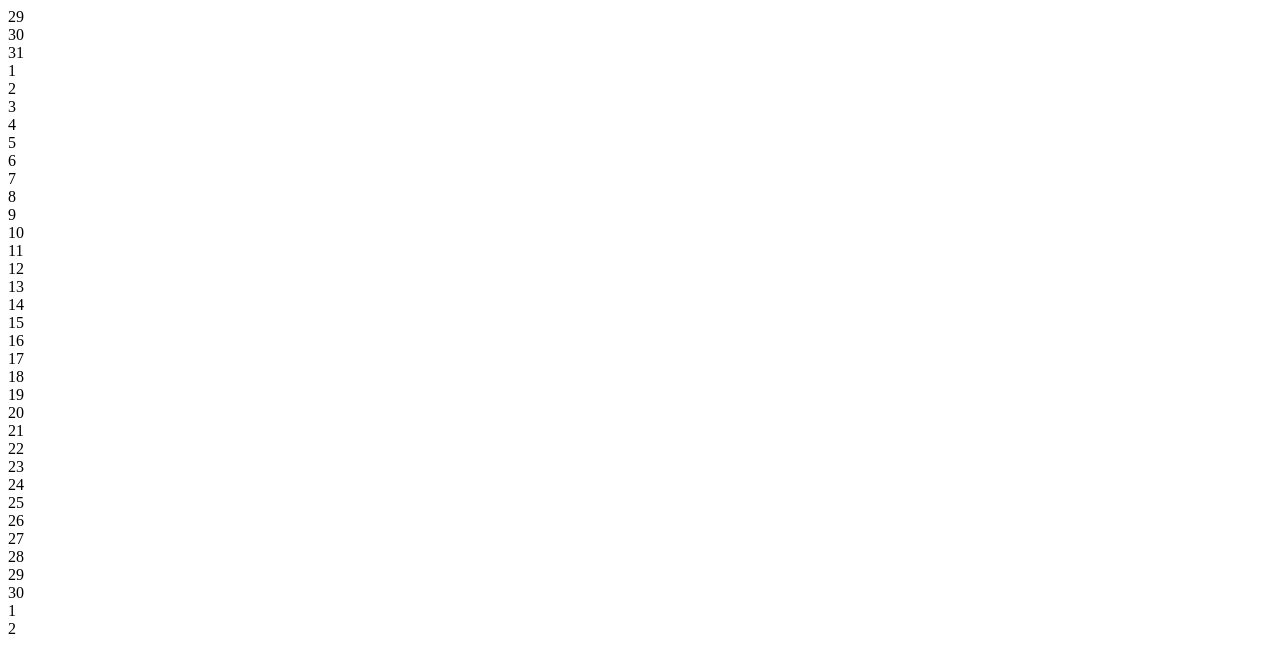
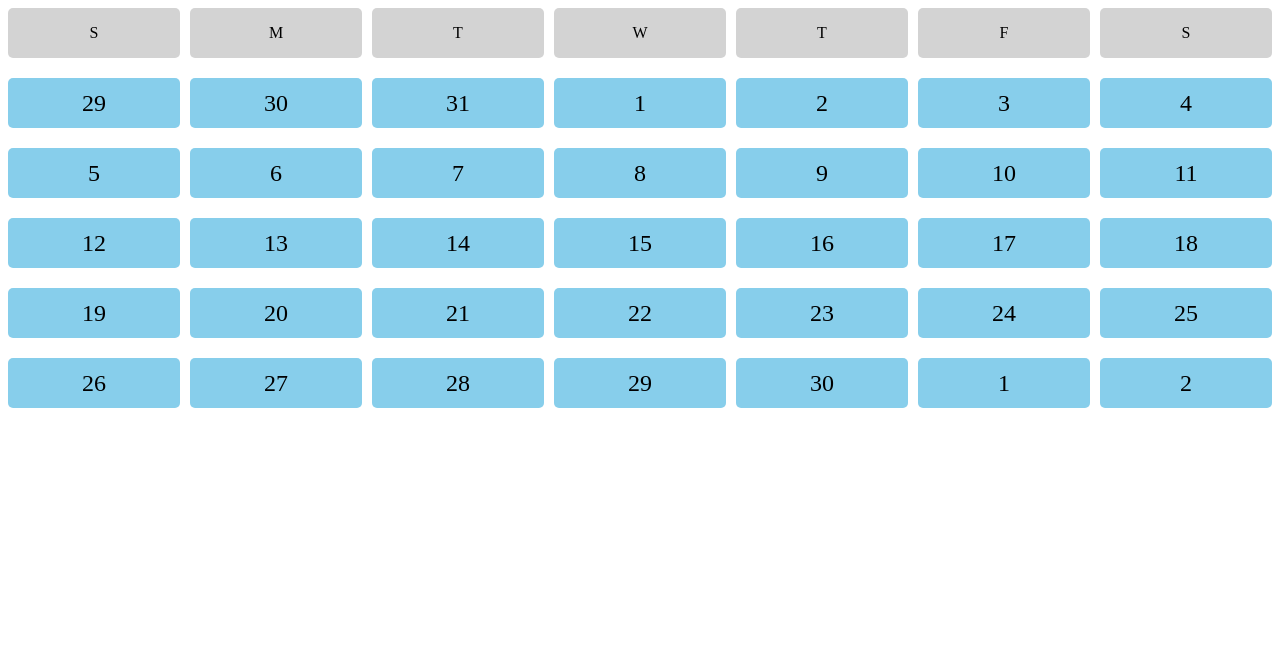
Before and after one commit to Samia123-source/FrontEnd-training-2, a plain HTML site: page calendar.html in a window 1280 px wide. Drawn offline with Linux system fonts and the light colour scheme.

Commit message:
grid layout

```diff
--- a/calendar.html
+++ b/calendar.html
@@ -6,16 +6,39 @@
     content="width= device-width,initial-scale=1.0">
     <title>Calendar</title>
     <style>
-        .calendar{
+        .Calendar{
             display:grid;
-            grid-template-columns:
-            repeat(7,1fr)
+            grid-template-columns: repeat(7,1fr);
+            grid-template-rows: repeat(6,50px);
+            grid-row-gap:20px;
+            column-gap:10px;
+
+        }
+        .date, .day{
+            background-color: skyblue;
+             border-radius: 5px;
+             display: flex;
+             justify-content: center;
+             align-items: center;
+             font-size: 1.5em;
+
+        }
+        .day{
+            background-color:lightgrey;
+            font-size:1em;
         }
 
     </style>
 </head>
 <body>
     <div class="Calendar">
+        <div class="day">S</div>
+        <div class="day">M</div>
+        <div class="day">T</div>
+        <div class="day">W</div>
+        <div class="day">T</div>
+        <div class="day">F</div>
+        <div class="day">S</div>
         <div class="date">29</div>
         <div class="date">30</div>
         <div class="date">31</div>
```
